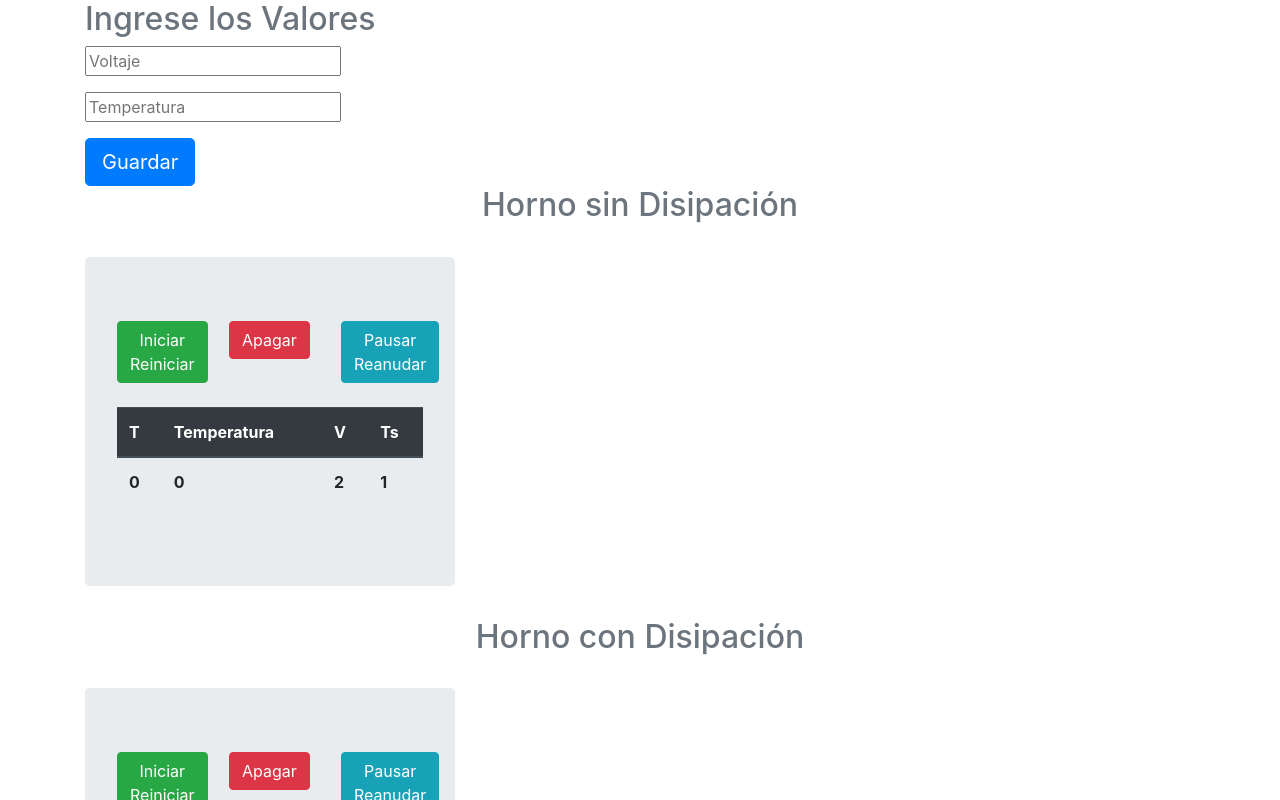
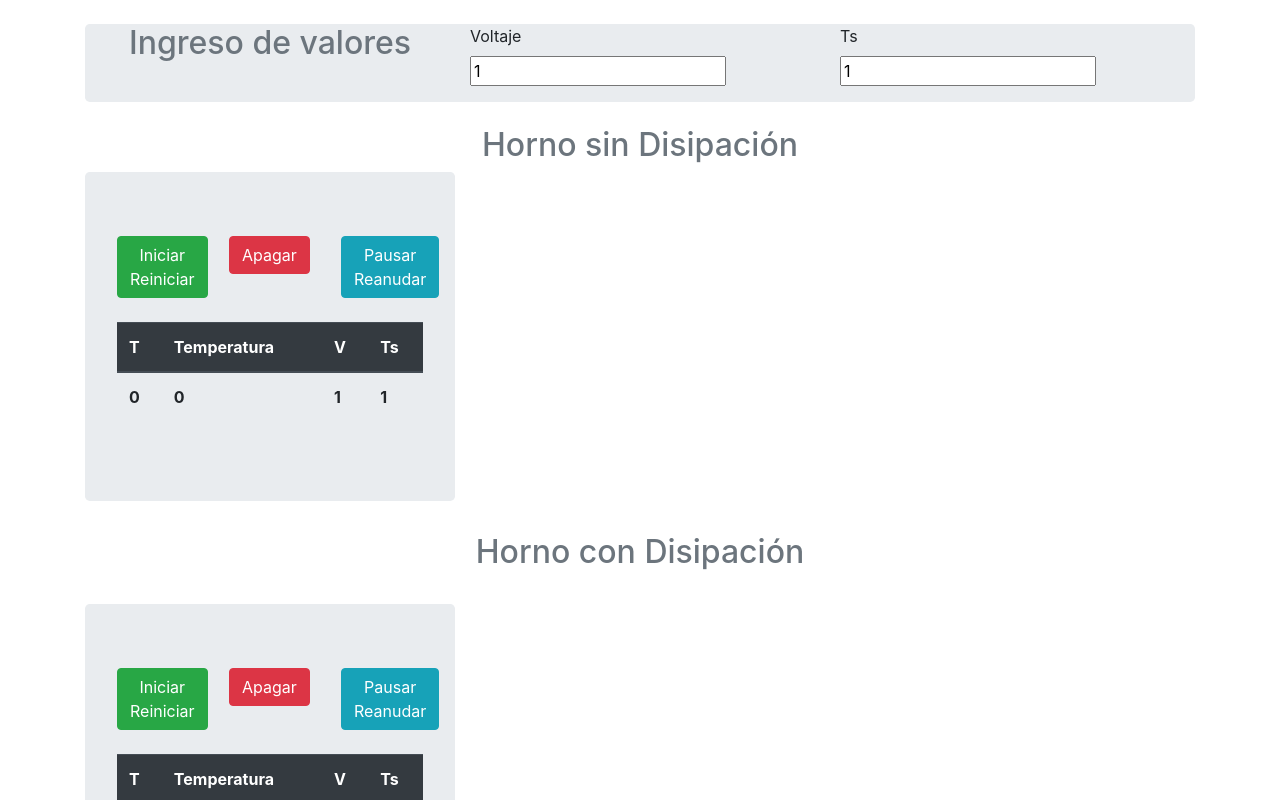
Before and after one commit to andresGarcia97/Dinamicos2-SCADA-Horno, an Angular app: page / in a window 1280 px wide. Shown: the top 800 px of the page. Built offline with nearby package versions, Linux system fonts and the light colour scheme.

Commit message:
Campos de temperatura y ts dinamicos

```diff
--- a/src/app/app.component.html
+++ b/src/app/app.component.html
@@ -1,29 +1,46 @@
 <body>
 
   <div class="container">
-    <h2 class="text-muted title text-muted">Ingrese los Valores</h2>
-    <div class="form-group">
-      <input type="number" id="txtVoltaje" class="input" placeholder="Voltaje" required>
+    <br />
+    <div class="jumbotron nopadding">
+      <div class="row my-auto mx-auto">
+        <div class="col-4">
+          <div class="header clearfix sub-container">
+            <h2 class="text-muted title text-center">Ingreso de valores</h2>
+          </div>
+        </div>
+        <div class="col-4">
+          <div class="form-group">
+            <label for="txtVoltaje">Voltaje</label>
+            <br>
+            <input type="number" id="txtVoltaje" class="input" placeholder="Voltaje" required [(ngModel)]="voltaje">
+          </div>
+        </div>
+        <div class="col-4">
+          <div class="form-group">
+            <label for="txtTs">Ts</label>
+            <br>
+            <input type="number" id="txtTs" class="input" placeholder="Ts" required [(ngModel)]="ts" min="1">
+          </div>
+        </div>
+      </div>
     </div>
-    <div class="form-group">
-      <input type="number" id="txtTemperatura" class="input" placeholder="Temperatura" required>
-    </div>
-    <button type="submit" id="btnGuardar" class="btn btn-lg btn-primary">Guardar</button>
+    <br />
     <div class="header clearfix sub-container">
       <h2 class="text-muted title text-center">Horno sin Disipación</h2>
     </div>
-    <br />
     <div class="row nopadding">
       <div class="jumbotron col-lg-4">
         <div class="row marketing">
           <div class="col-4">
-            <button type="button" id="btnEnceder" class="btn btn-success" (click)="hornoBasico()">Iniciar Reiniciar</button>
+            <button type="button" id="btnEnceder" class="btn btn-success" (click)="hornoBasico()">Iniciar
+              Reiniciar</button>
           </div>
           <div class="col-4">
             <button type="button" id="btnEnceder" class="btn btn-danger" (click)="apagarBasico()">Apagar</button>
           </div>
           <div class="col-4">
-            <button type="button" id="btnEnceder" class="btn btn-info" (click)="pausarBasico()">Pausar  Reanudar</button>
+            <button type="button" id="btnEnceder" class="btn btn-info" (click)="pausarBasico()">Pausar Reanudar</button>
           </div>
         </div>
         <br>
@@ -38,7 +55,7 @@
           </thead>
           <tbody>
             <th scope="col">{{tiempo1}}</th>
-            <th scope="col">{{resultado1}}</th>
+            <th scope="col">{{temperatura1}}</th>
             <th scope="col">{{voltaje}}</th>
             <th scope="col">{{ts}}</th>
           </tbody>
@@ -56,14 +73,15 @@
       <div class="jumbotron col-lg-4">
         <div class="row marketing">
           <div class="col-4">
-            <button type="button" id="btnEnceder" class="btn btn-success"
-              (click)="hornoDisipacion()">Iniciar Reiniciar</button>
+            <button type="button" id="btnEnceder" class="btn btn-success" (click)="hornoDisipacion()">Iniciar
+              Reiniciar</button>
           </div>
           <div class="col-4">
             <button type="button" id="btnEnceder" class="btn btn-danger" (click)="apagarDisipacion()">Apagar</button>
           </div>
           <div class="col-4">
-            <button type="button" id="btnEnceder" class="btn btn-info" (click)="pausarDisipacion()">Pausar Reanudar</button>
+            <button type="button" id="btnEnceder" class="btn btn-info" (click)="pausarDisipacion()">Pausar
+              Reanudar</button>
           </div>
         </div>
         <br>
--- a/src/app/app.component.ts
+++ b/src/app/app.component.ts
@@ -10,13 +10,16 @@ export class AppComponent {
   title = 'hornoDinamicos2';
 
   // variables globales
-  voltaje = 2;
+  voltaje = 1;
   ts = 1;
+  // 1/100 segundo
+  tiempoAlentamiento = 10;
+  maximoIteraciones = 500;
 
   // variables primer ejercicio, sin disipacion
   tituloGraficaBasica = 'grafica1';
   tiempo1 = 0;
-  resultado1 = 0;
+  temperatura1 = 0;
   graficaBasica: any;
   resultados = [];
   datos = [];
@@ -35,7 +38,7 @@ export class AppComponent {
   tiempo2 = 0;
   referencia2 = 1;
   interval2 = null;
-  resultado2 = 0;
+  temperatura2 = 0;
   datos2 = [];
   graficaDisipacion: any;
   temperaturaRedondeo = 0;
@@ -120,26 +123,37 @@ export class AppComponent {
     });
   }
 
+  private temperaturaMinima(temperatura: number): number {
+    if (temperatura <= 0) {
+      return 0;
+    }
+    return temperatura;
+  }
+
   private insercionDatosBasico(): void {
-    this.datos.push(new DataChart(this.tiempo1, this.resultado1));
-    this.resultados.push(this.resultado1);
+    this.datos.push(new DataChart(this.tiempo1, this.temperatura1));
+    this.resultados.push(this.temperatura1);
     this.graficaBasica.update();
   }
 
   private insercionDatosDisipacion(): void {
-    this.temperaturaRedondeo = Math.round(this.resultado2);
-    this.salidaSistema.push(this.resultado2);
+    this.temperaturaRedondeo = Math.round(this.temperatura2);
+    this.salidaSistema.push(this.temperatura2);
     this.u.push(this.voltaje);
-    this.datos2.push(new DataChart(this.tiempo2, this.resultado2));
+    this.datos2.push(new DataChart(this.tiempo2, this.temperatura2));
     this.graficaDisipacion.update();
   }
 
   public apagarBasico(): void {
     clearInterval(this.interval1);
+    this.interval1 = null;
+    return;
   }
 
   public apagarDisipacion(): void {
     clearInterval(this.interval2);
+    this.interval2 = null;
+    return;
   }
 
   public pausarBasico(): void {
@@ -155,23 +169,24 @@ export class AppComponent {
     this.datos = [];
     this.resultados = [];
     this.graficarBasica();
-    this.resultado1 = 0;
-    const size = 400;
+    this.temperatura1 = 0;
     this.tiempo1 = 0;
-    this.resultado1 = this.V(this.voltaje) * this.ts * 0  + this.T(0);
-    this.resultados.push(this.resultado1);
+    this.temperatura1 = this.V(this.voltaje) * this.ts * 0 + this.T(0);
+    this.resultados.push(this.temperatura1);
     this.insercionDatosBasico();
     this.tiempo1 = 1;
     this.interval1 = setInterval(() => {
       if (this.pausadoBasico) {
-        this.resultado1 = this.V(this.voltaje) * this.ts + this.T(this.resultados[this.tiempo1 - 1]);
+        // formula
+        this.temperatura1 = this.V(this.voltaje) * this.ts + this.T(this.resultados[this.tiempo1 - 1]);
+        this.temperatura1 = this.temperaturaMinima(this.temperatura1);
         this.insercionDatosBasico();
         this.tiempo1++;
-        if (this.tiempo1 === size) {
+        if (this.tiempo1 === this.maximoIteraciones) {
           this.apagarBasico();
         }
       }
-    }, this.ts);
+    }, this.ts * this.tiempoAlentamiento);
   }
 
   public hornoDisipacion(): void {
@@ -185,18 +200,18 @@ export class AppComponent {
     this.datos2.push(new DataChart(this.tiempo2 - 2, this.salidaSistema[this.tiempo2 - 2]));
     this.datos2.push(new DataChart(this.tiempo2 - 1, this.salidaSistema[this.tiempo2 - 1]));
     this.graficarDisipacion();
-    const size = 500;
     this.interval2 = setInterval(() => {
       if (this.pausadoDisipasion) {
         // formula
-        this.resultado2 = this.num1 * this.u[this.tiempo2 - 1] + this.num2 * this.u[this.tiempo2 - 2] +
+        this.temperatura2 = this.num1 * this.u[this.tiempo2 - 1] + this.num2 * this.u[this.tiempo2 - 2] +
           this.den1 * this.salidaSistema[this.tiempo2 - 1] + this.den2 * this.salidaSistema[this.tiempo2 - 2];
+        this.temperatura2 = this.temperaturaMinima(this.temperatura2);
         this.insercionDatosDisipacion();
         this.tiempo2++;
-        if (this.tiempo2 === size) {
+        if (this.tiempo2 === this.maximoIteraciones) {
           this.apagarDisipacion();
         }
       }
-    }, this.ts);
+    }, this.ts * this.tiempoAlentamiento);
   }
 }
--- a/src/app/app.module.ts
+++ b/src/app/app.module.ts
@@ -2,6 +2,7 @@ import { BrowserModule } from '@angular/platform-browser';
 import { NgModule } from '@angular/core';
 import { AppRoutingModule } from './app-routing.module';
 import { AppComponent } from './app.component';
+import { FormsModule } from '@angular/forms';
 
 @NgModule({
   declarations: [
@@ -9,7 +10,8 @@ import { AppComponent } from './app.component';
   ],
   imports: [
     BrowserModule,
-    AppRoutingModule
+    AppRoutingModule,
+    FormsModule
   ],
   providers: [],
   bootstrap: [AppComponent]
```
